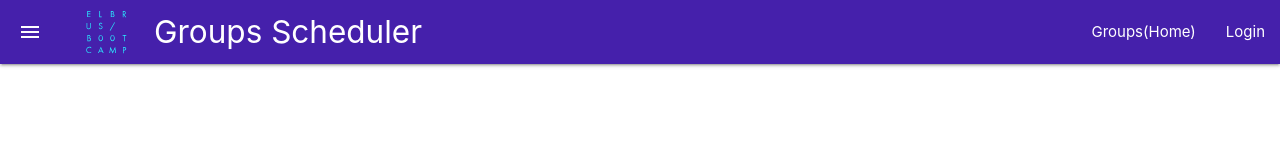
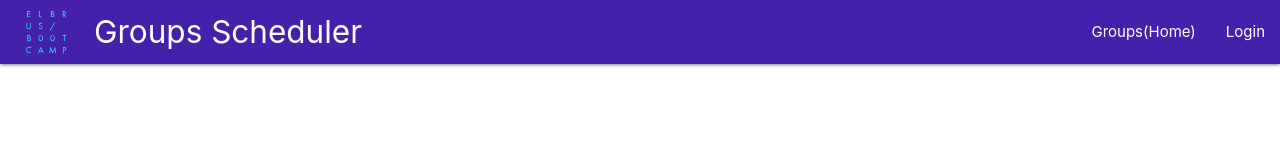
Before and after one commit to Tuzya/orgSheduler, a React (Create React App) app in the folder client/: page / in a window 1280 px wide. Shown: the top 160 px of the page. Built offline with nearby package versions, Linux system fonts and the light colour scheme; no server answers.

Commit message:
fix problem if schema not exist

```diff
--- a/client/src/components/Header/Header.jsx
+++ b/client/src/components/Header/Header.jsx
@@ -15,7 +15,7 @@ function Header({ isAuth, logout }) {
               Groups Scheduler
             </div>
           </Link>
-          <div data-target="mobile-demo" className="sidenav-trigger"><i className="material-icons">menu</i></div>
+          <a href="#" data-target="mobile-demo" className="sidenav-trigger"><i className="material-icons">menu</i></a>
           <div id="nav-mobile" className="right hide-on-med-and-down">
             <Link to="/">Groups(Home)</Link>
             {
```
